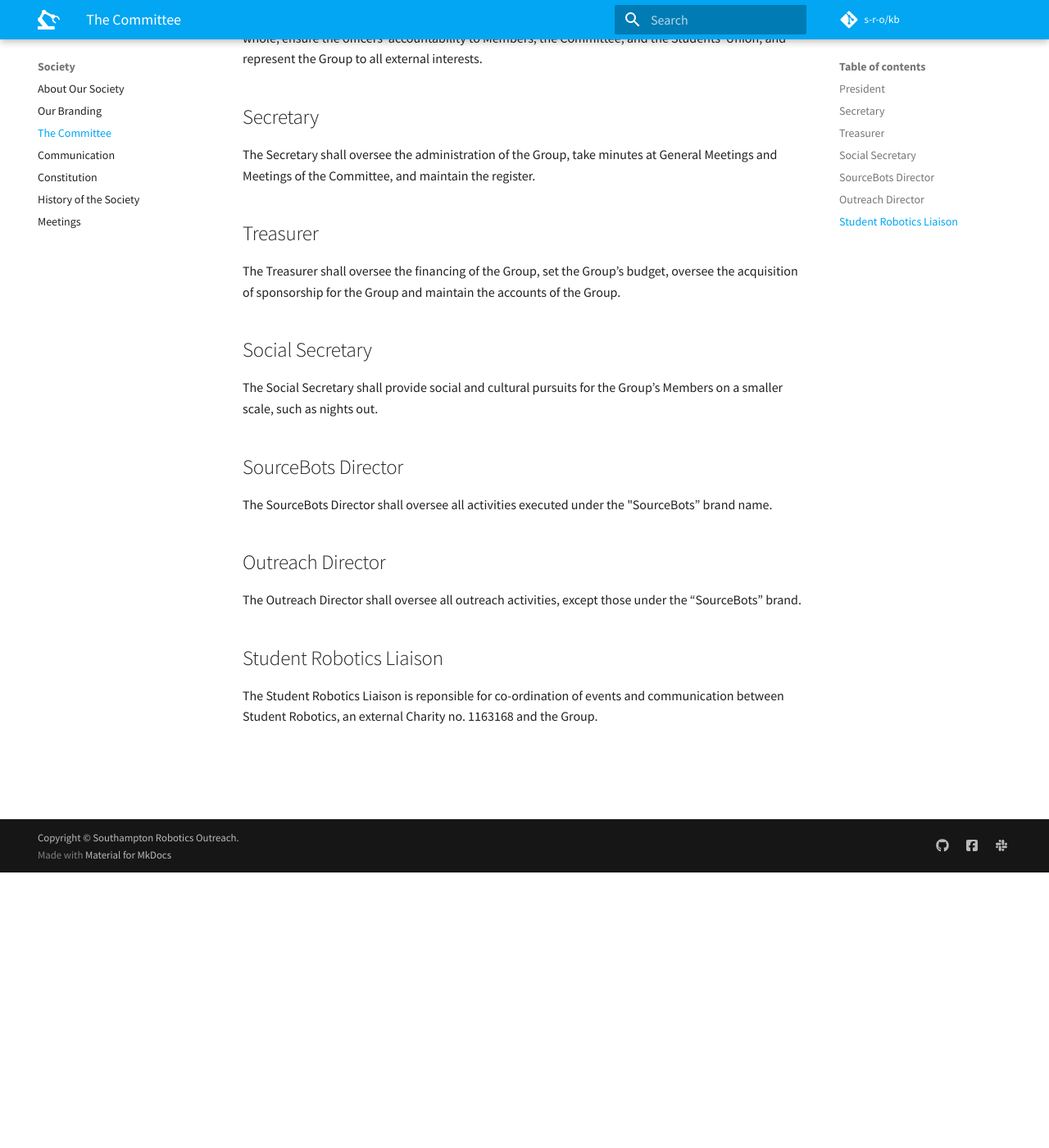
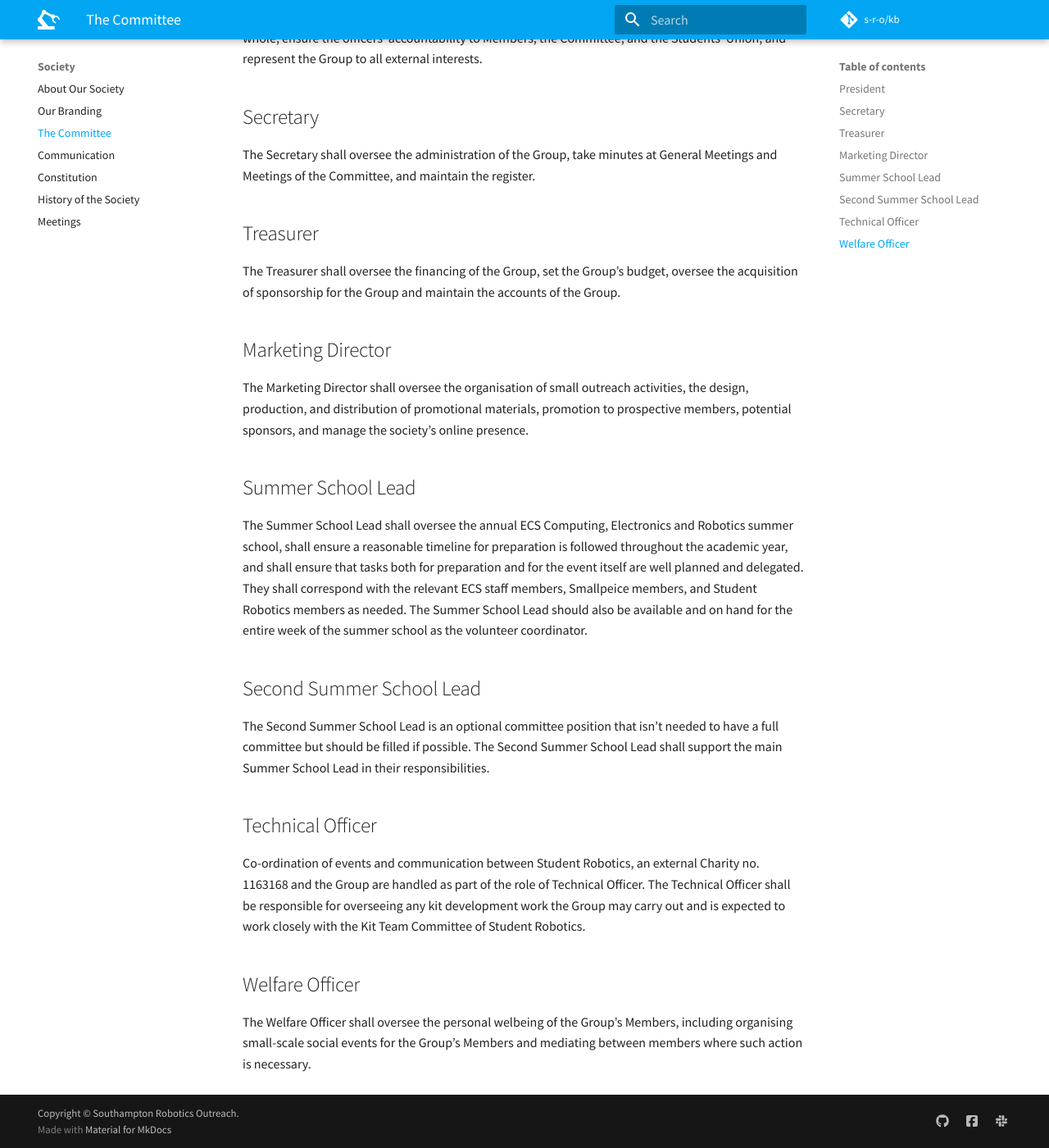
Before and after one commit to roboticsoutreach/kb, an MkDocs documentation site: the page built from docs/society/committee.md, in a window 1280 px wide and 1400 px high, scrolled down 336 px. Shown: the whole window at 82% size. Built offline with MkDocs 1.6.1 and Material for MkDocs 9.7.7, drawn with Linux system fonts in a browser that asks for light colours; comment, search, counter and statistics services are not loaded.

Commit message:
Update committee.md

```diff
--- a/docs/society/committee.md
+++ b/docs/society/committee.md
@@ -14,18 +14,22 @@ The Secretary shall oversee the administration of the Group, take minutes at Gen
 
 The Treasurer shall oversee the financing of the Group, set the Group’s budget, oversee the acquisition of sponsorship for the Group and maintain the accounts of the Group.
 
-## Social Secretary
+## Marketing Director
 
-The Social Secretary shall provide social and cultural pursuits for the Group’s Members on a smaller scale, such as nights out.
+The Marketing Director shall oversee the organisation of small outreach activities, the design, production, and distribution of promotional materials, promotion to prospective members, potential sponsors, and manage the society’s online presence.
 
-## SourceBots Director
+## Summer School Lead
 
-The SourceBots Director shall oversee all activities executed under the "SourceBots” brand name.
+The Summer School Lead shall oversee the annual ECS Computing, Electronics and Robotics summer school, shall ensure a reasonable timeline for preparation is followed throughout the academic year, and shall ensure that tasks both for preparation and for the event itself are well planned and delegated. They shall correspond with the relevant ECS staff members, Smallpeice members, and Student Robotics members as needed. The Summer School Lead should also be available and on hand for the entire week of the summer school as the volunteer coordinator.
 
-## Outreach Director
+## Second Summer School Lead
 
-The Outreach Director shall oversee all outreach activities, except those under the “SourceBots” brand.
+The Second Summer School Lead is an optional committee position that isn’t needed to have a full committee but should be filled if possible. The Second Summer School Lead shall support the main Summer School Lead in their responsibilities.
 
-## Student Robotics Liaison
+## Technical Officer
 
-The Student Robotics Liaison is reponsible for co-ordination of events and communication between Student Robotics, an external Charity no. 1163168 and the Group.
+Co-ordination of events and communication between Student Robotics, an external Charity no. 1163168 and the Group are handled as part of the role of Technical Officer. The Technical Officer shall be responsible for overseeing any kit development work the Group may carry out and is expected to work closely with the Kit Team Committee of Student Robotics.
+
+## Welfare Officer
+
+The Welfare Officer shall oversee the personal welbeing of the Group’s Members, including organising small-scale social events for the Group’s Members and mediating between members where such action is necessary.
```
